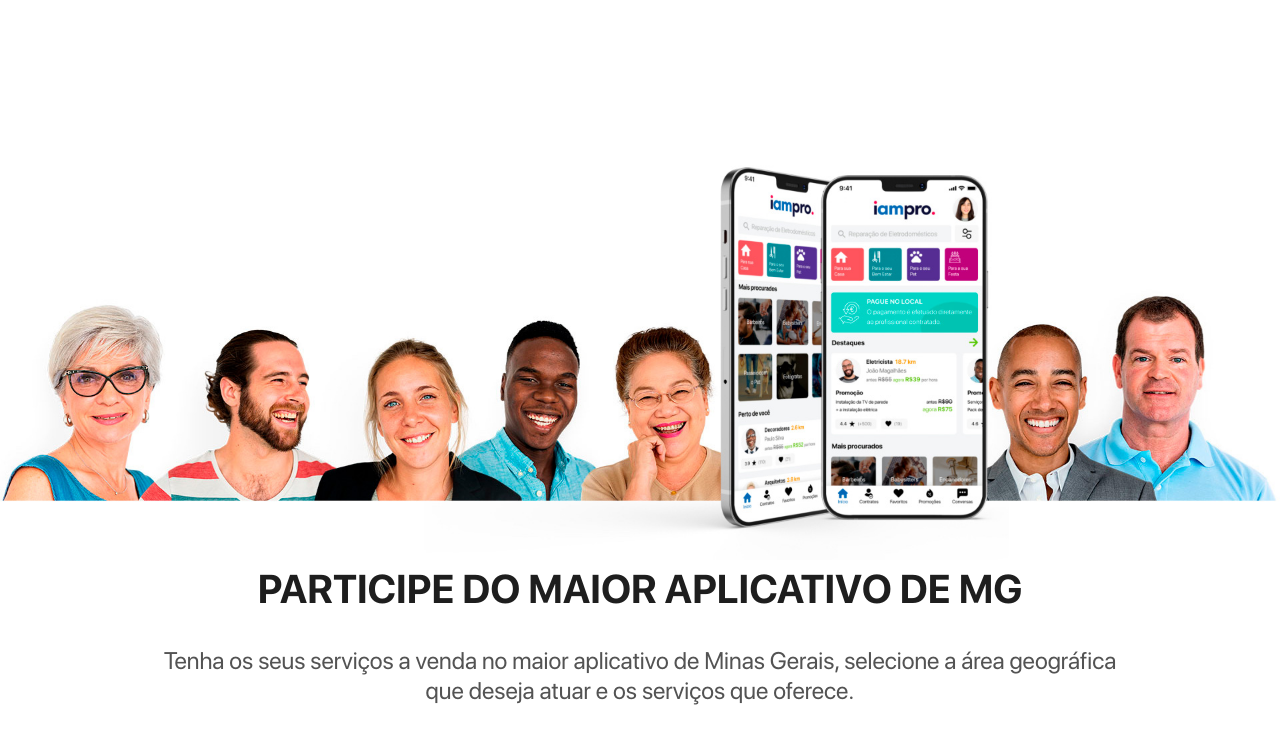
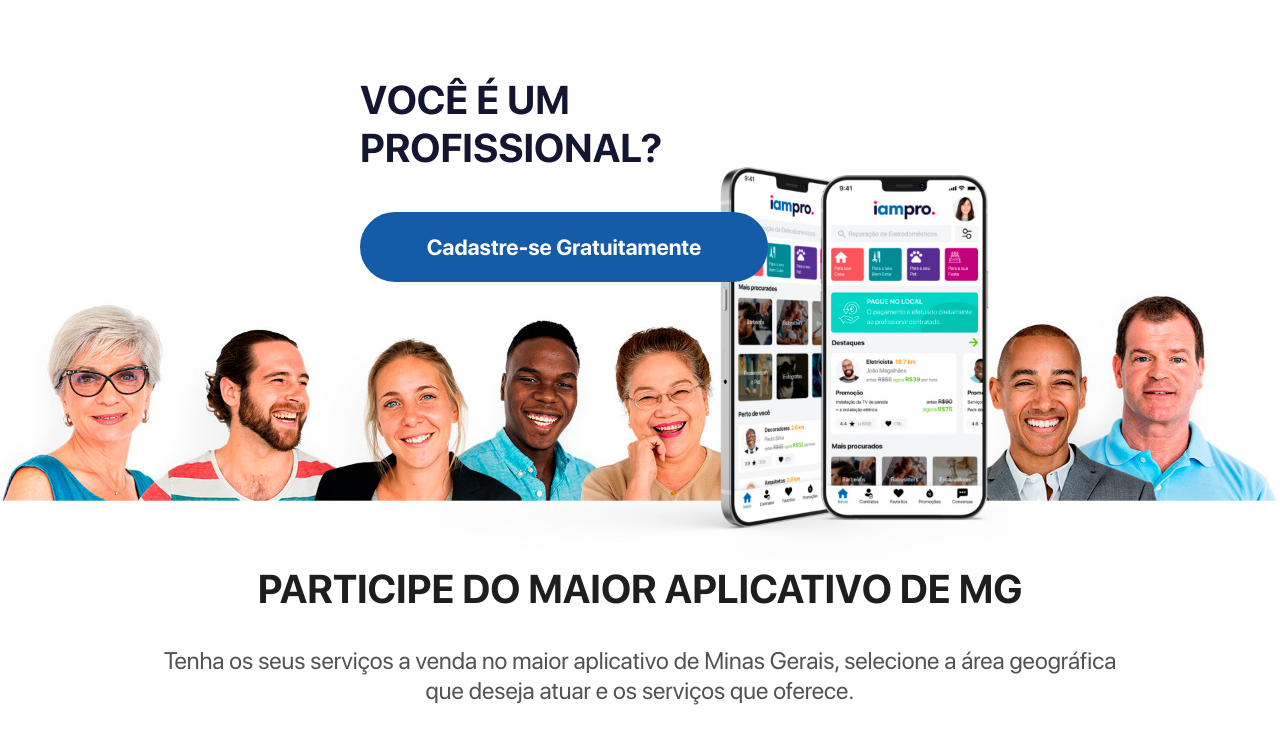
Before and after one commit to italomarcos1/iamrepo, a plain HTML site: page index.html in a window 1280 px wide. Shown: the part 57-800 px from the top of the page. Drawn offline with Linux system fonts and the light colour scheme.

Commit message:
página web

```diff
--- a/index.html
+++ b/index.html
@@ -21,8 +21,13 @@
   <body>
     <section id="header" class="grid">
         <div id="background">
+
         <div id=logo>
           <img src="./assets/logo.png" alt="">
+        </div>
+        <div id="content">
+          <strong>Você é um profissional?</strong>
+          <button id="registerWeb">Cadastre-se Gratuitamente</button>
         </div>
     </section>
     <button id="participe">Cadastre-se Gratuitamente</button>
@@ -50,7 +55,7 @@
     <div>
       <img src="./assets/cards.png" alt="cards">
     </div>
-    <button id="reg">Cadastre-se Gratuitamente</button>
+    <button id="registerWeb">Cadastre-se Gratuitamente</button>
   </section>
   <button id="register">Cadastre-se Gratuitamente</button>
     </body>
--- a/styles.css
+++ b/styles.css
@@ -54,6 +54,40 @@ li {
 #logo img {
   grid-column: 3/7;
   text-align: center;
+}
+
+#content {
+  display: flex;
+  flex-direction: column;
+  grid-column: 3/7;
+  grid-row: 1;
+  margin-top: 60px;
+  margin-left: 360px;
+  width: 40%;
+}
+
+#content strong {
+  text-align: left;
+  font: 40px/48px "SFProBold";
+  letter-spacing: 0px;
+  color: #141530;
+  text-transform: uppercase;
+}
+
+#content button {
+  grid-column: 3/5;
+  grid-row: 1;
+  margin-top: 40px;
+  align-self: flex-start;
+  width: 408px;
+  height: 70px;
+  background: #145ca7;
+  border: 2px solid #145ca7;
+  border-radius: 35px;
+}
+#content button:hover {
+  background: #3a99d7;
+  border: 2px solid #3a99d7;
 }
 
 button {
```
